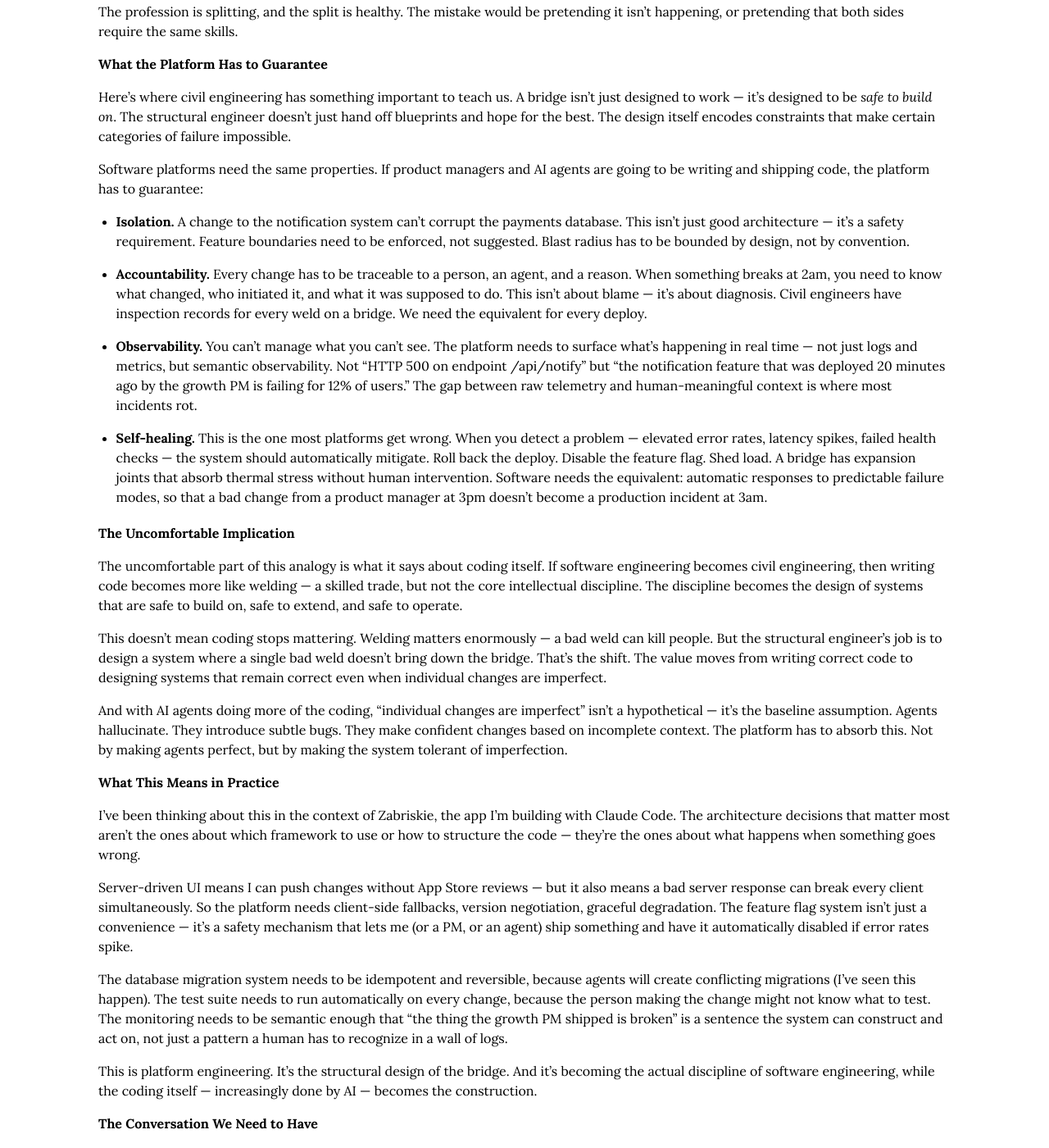
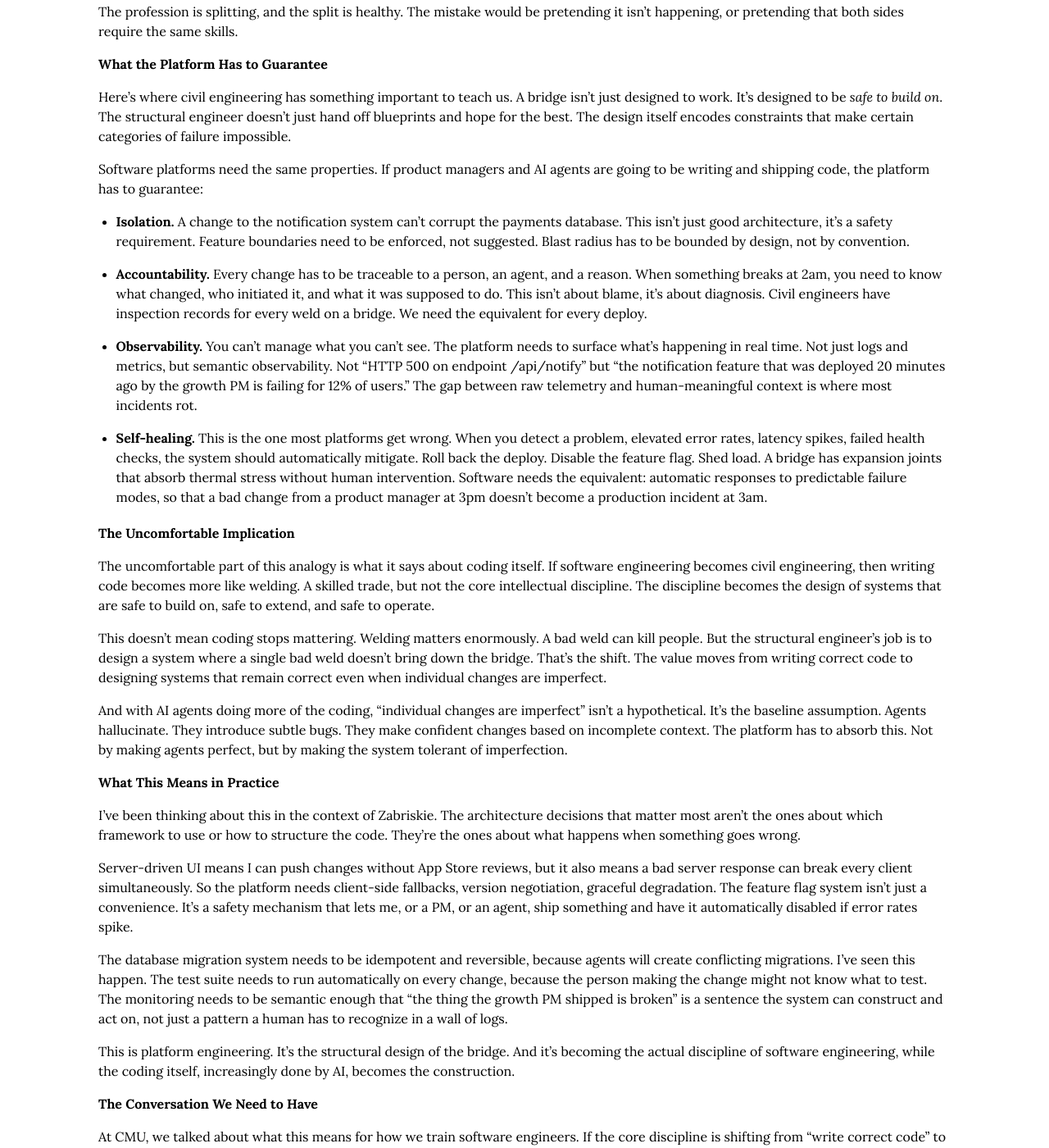
Before and after one commit to cmeiklejohn/cmeiklejohn.github.io, a Jekyll site: the page built from _posts/2026-04-01-software-engineering-is-becoming-civil-engineering.markdown, in a window 1280 px wide and 1400 px high, scrolled down 702 px. Shown: the whole window at 82% size. Built offline with Jekyll 4.4.1, drawn with Linux system fonts in a browser that asks for light colours; some web fonts are replaced; some of the changed text lies outside the part shown.

Commit message:
Remove em dashes, match speaking tone, link Zabriskie
https://claude.ai/code/session_018mjBVoMgWwm8eLhnnMXsGy

```diff
--- a/_posts/2026-04-01-software-engineering-is-becoming-civil-engineering.markdown
+++ b/_posts/2026-04-01-software-engineering-is-becoming-civil-engineering.markdown
@@ -6,56 +6,56 @@ group: ai
 categories: ai engineering
 ---
 
-After my guest lecture on AI in [Michael Hilton's](https://www.cs.cmu.edu/~mhilton/) Foundations of Software Engineering course ([CMU 17-313](https://cmu-313.github.io)) today, a conversation started that I haven't been able to stop thinking about: software engineering is going through the same transition that building went through in the 18th century — when structural design separated from craft construction and became its own discipline, what we now call civil engineering.
+After my guest lecture on AI in [Michael Hilton's](https://www.cs.cmu.edu/~mhilton/) Foundations of Software Engineering course ([CMU 17-313](https://cmu-313.github.io)) today, a conversation started that I haven't been able to stop thinking about: software engineering is going through the same transition that building went through in the 18th century, when structural design separated from craft construction and became its own discipline. What we now call civil engineering.
 
-The welders who join steel beams on a bridge are skilled tradespeople. They're not involved in the structural design. They don't decide where the load-bearing members go. They don't reason about wind shear or seismic tolerance. But the bridge is *designed* so that a welder doing their job correctly can't bring the whole thing down. The structural engineer's job isn't to weld — it's to create a system where welding happens safely within well-defined constraints.
+The welders who join steel beams on a bridge are skilled tradespeople. They're not involved in the structural design. They don't decide where the load-bearing members go. They don't reason about wind shear or seismic tolerance. But the bridge is *designed* so that a welder doing their job correctly can't bring the whole thing down. The structural engineer's job isn't to weld. It's to create a system where welding happens safely within well-defined constraints.
 
 I think this is what's happening to software engineering right now. Not in five years. This year.
 
 ## The Split
 
-Product managers are writing code. Not hypothetically — this is how I operate with Zabriskie, the app I'm building. I act as a product manager more than a programmer. I have non-technical collaborators who file bugs and feature requests, and Claude Code implements them directly. People who've never written a line of code are describing what they want, the AI writes it, they verify, it ships. The feedback loop is tight and the results are surprisingly good.
+Product managers are writing code. This is how I operate with [Zabriskie](/ai/zabriskie/community/2026/03/08/why-im-building-zabriskie.html), the app I'm building. I act as a product manager more than a programmer. I have non-technical collaborators who file bugs and feature requests, and Claude Code implements them directly. People who've never written a line of code are describing what they want, the AI writes it, they verify, it ships. The feedback loop is tight and the results are surprisingly good.
 
 This is the welding. And there's nothing wrong with it.
 
-But someone has to design the bridge. Someone has to decide how the database schema handles multi-tenancy. Someone has to design the deployment pipeline so a bad change rolls back automatically. Someone has to build the abstraction layer that lets a product manager add a new notification type without accidentally breaking the payment flow. That's the platform engineer — the structural engineer of software.
+But someone has to design the bridge. Someone has to decide how the database schema handles multi-tenancy. Someone has to design the deployment pipeline so a bad change rolls back automatically. Someone has to build the abstraction layer that lets a product manager add a new notification type without accidentally breaking the payment flow. That's the platform engineer. The structural engineer of software.
 
 The profession is splitting, and the split is healthy. The mistake would be pretending it isn't happening, or pretending that both sides require the same skills.
 
 ## What the Platform Has to Guarantee
 
-Here's where civil engineering has something important to teach us. A bridge isn't just designed to work — it's designed to be *safe to build on*. The structural engineer doesn't just hand off blueprints and hope for the best. The design itself encodes constraints that make certain categories of failure impossible.
+Here's where civil engineering has something important to teach us. A bridge isn't just designed to work. It's designed to be *safe to build on*. The structural engineer doesn't just hand off blueprints and hope for the best. The design itself encodes constraints that make certain categories of failure impossible.
 
 Software platforms need the same properties. If product managers and AI agents are going to be writing and shipping code, the platform has to guarantee:
 
-- **Isolation.** A change to the notification system can't corrupt the payments database. This isn't just good architecture — it's a safety requirement. Feature boundaries need to be enforced, not suggested. Blast radius has to be bounded by design, not by convention.
+- **Isolation.** A change to the notification system can't corrupt the payments database. This isn't just good architecture, it's a safety requirement. Feature boundaries need to be enforced, not suggested. Blast radius has to be bounded by design, not by convention.
 
-- **Accountability.** Every change has to be traceable to a person, an agent, and a reason. When something breaks at 2am, you need to know what changed, who initiated it, and what it was supposed to do. This isn't about blame — it's about diagnosis. Civil engineers have inspection records for every weld on a bridge. We need the equivalent for every deploy.
+- **Accountability.** Every change has to be traceable to a person, an agent, and a reason. When something breaks at 2am, you need to know what changed, who initiated it, and what it was supposed to do. This isn't about blame, it's about diagnosis. Civil engineers have inspection records for every weld on a bridge. We need the equivalent for every deploy.
 
-- **Observability.** You can't manage what you can't see. The platform needs to surface what's happening in real time — not just logs and metrics, but semantic observability. Not "HTTP 500 on endpoint /api/notify" but "the notification feature that was deployed 20 minutes ago by the growth PM is failing for 12% of users." The gap between raw telemetry and human-meaningful context is where most incidents rot.
+- **Observability.** You can't manage what you can't see. The platform needs to surface what's happening in real time. Not just logs and metrics, but semantic observability. Not "HTTP 500 on endpoint /api/notify" but "the notification feature that was deployed 20 minutes ago by the growth PM is failing for 12% of users." The gap between raw telemetry and human-meaningful context is where most incidents rot.
 
-- **Self-healing.** This is the one most platforms get wrong. When you detect a problem — elevated error rates, latency spikes, failed health checks — the system should automatically mitigate. Roll back the deploy. Disable the feature flag. Shed load. A bridge has expansion joints that absorb thermal stress without human intervention. Software needs the equivalent: automatic responses to predictable failure modes, so that a bad change from a product manager at 3pm doesn't become a production incident at 3am.
+- **Self-healing.** This is the one most platforms get wrong. When you detect a problem, elevated error rates, latency spikes, failed health checks, the system should automatically mitigate. Roll back the deploy. Disable the feature flag. Shed load. A bridge has expansion joints that absorb thermal stress without human intervention. Software needs the equivalent: automatic responses to predictable failure modes, so that a bad change from a product manager at 3pm doesn't become a production incident at 3am.
 
 ## The Uncomfortable Implication
 
-The uncomfortable part of this analogy is what it says about coding itself. If software engineering becomes civil engineering, then writing code becomes more like welding — a skilled trade, but not the core intellectual discipline. The discipline becomes the design of systems that are safe to build on, safe to extend, and safe to operate.
+The uncomfortable part of this analogy is what it says about coding itself. If software engineering becomes civil engineering, then writing code becomes more like welding. A skilled trade, but not the core intellectual discipline. The discipline becomes the design of systems that are safe to build on, safe to extend, and safe to operate.
 
-This doesn't mean coding stops mattering. Welding matters enormously — a bad weld can kill people. But the structural engineer's job is to design a system where a single bad weld doesn't bring down the bridge. That's the shift. The value moves from writing correct code to designing systems that remain correct even when individual changes are imperfect.
+This doesn't mean coding stops mattering. Welding matters enormously. A bad weld can kill people. But the structural engineer's job is to design a system where a single bad weld doesn't bring down the bridge. That's the shift. The value moves from writing correct code to designing systems that remain correct even when individual changes are imperfect.
 
-And with AI agents doing more of the coding, "individual changes are imperfect" isn't a hypothetical — it's the baseline assumption. Agents hallucinate. They introduce subtle bugs. They make confident changes based on incomplete context. The platform has to absorb this. Not by making agents perfect, but by making the system tolerant of imperfection.
+And with AI agents doing more of the coding, "individual changes are imperfect" isn't a hypothetical. It's the baseline assumption. Agents hallucinate. They introduce subtle bugs. They make confident changes based on incomplete context. The platform has to absorb this. Not by making agents perfect, but by making the system tolerant of imperfection.
 
 ## What This Means in Practice
 
-I've been thinking about this in the context of Zabriskie, the app I'm building with Claude Code. The architecture decisions that matter most aren't the ones about which framework to use or how to structure the code — they're the ones about what happens when something goes wrong.
+I've been thinking about this in the context of Zabriskie. The architecture decisions that matter most aren't the ones about which framework to use or how to structure the code. They're the ones about what happens when something goes wrong.
 
-Server-driven UI means I can push changes without App Store reviews — but it also means a bad server response can break every client simultaneously. So the platform needs client-side fallbacks, version negotiation, graceful degradation. The feature flag system isn't just a convenience — it's a safety mechanism that lets me (or a PM, or an agent) ship something and have it automatically disabled if error rates spike.
+Server-driven UI means I can push changes without App Store reviews, but it also means a bad server response can break every client simultaneously. So the platform needs client-side fallbacks, version negotiation, graceful degradation. The feature flag system isn't just a convenience. It's a safety mechanism that lets me, or a PM, or an agent, ship something and have it automatically disabled if error rates spike.
 
-The database migration system needs to be idempotent and reversible, because agents will create conflicting migrations (I've seen this happen). The test suite needs to run automatically on every change, because the person making the change might not know what to test. The monitoring needs to be semantic enough that "the thing the growth PM shipped is broken" is a sentence the system can construct and act on, not just a pattern a human has to recognize in a wall of logs.
+The database migration system needs to be idempotent and reversible, because agents will create conflicting migrations. I've seen this happen. The test suite needs to run automatically on every change, because the person making the change might not know what to test. The monitoring needs to be semantic enough that "the thing the growth PM shipped is broken" is a sentence the system can construct and act on, not just a pattern a human has to recognize in a wall of logs.
 
-This is platform engineering. It's the structural design of the bridge. And it's becoming the actual discipline of software engineering, while the coding itself — increasingly done by AI — becomes the construction.
+This is platform engineering. It's the structural design of the bridge. And it's becoming the actual discipline of software engineering, while the coding itself, increasingly done by AI, becomes the construction.
 
 ## The Conversation We Need to Have
 
 At CMU, we talked about what this means for how we train software engineers. If the core discipline is shifting from "write correct code" to "design systems that are safe to build on," then the curriculum needs to shift too. More systems design, more fault tolerance, more observability. Less syntax, less framework-of-the-year. More thinking about failure modes and blast radius. More civil engineering.
 
-The welders aren't going away. The work is real and important and skilled. But the bridge designers — the people who make it safe for everyone else to build — that's where the profession is heading. And I think we're going to get there faster than anyone expects.
+The welders aren't going away. The work is real and important and skilled. But the bridge designers, the people who make it safe for everyone else to build, that's where the profession is heading. And I think we're going to get there faster than anyone expects.
```
